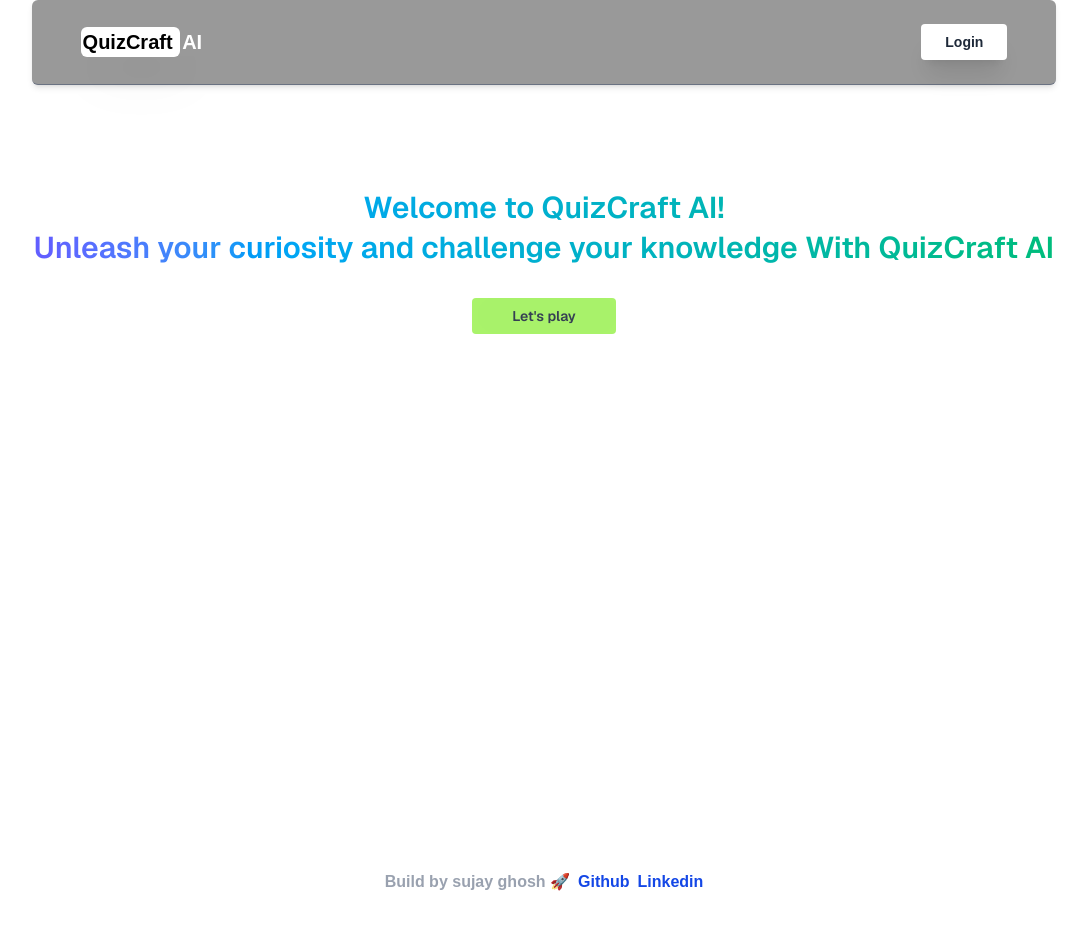
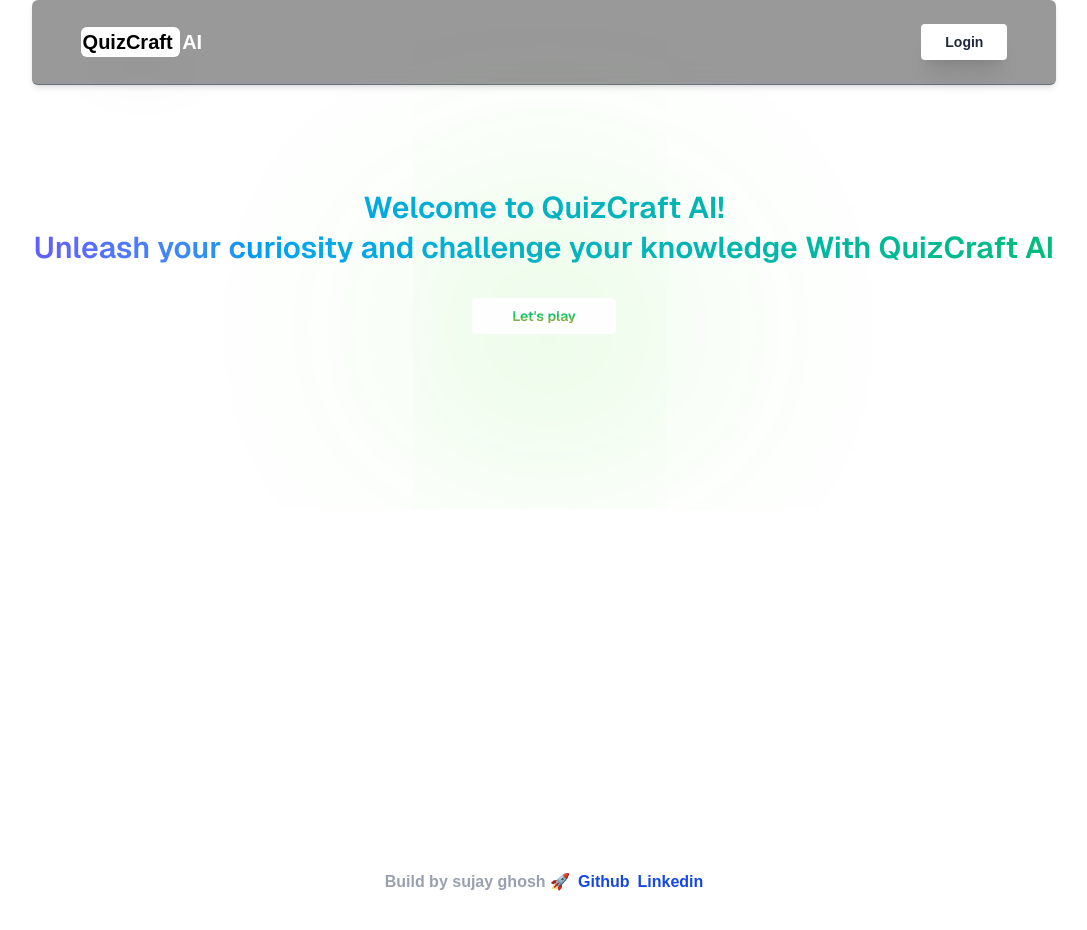
Before and after one commit to sujaycontributer/AI-Quiz-App, a Next.js app: page / in a window 1280 px wide. Shown: the top 930 px of the page, without its empty margins (96-1183 px from the left). Built offline with nearby package versions, Linux system fonts and the light colour scheme; no server answers.

Commit message:
CTA ui changed

```diff
--- a/app/components/FrontPage.tsx
+++ b/app/components/FrontPage.tsx
@@ -10,8 +10,8 @@ export default async function FrontPage(){
           </p>
 
           <Link  href={"/playground"} >
-          <button className="bg-[#A9F36A] relative font-semibold  text-sm  rounded-sm m-8 px-10 py-2 text-gray-700 hover:cursor-pointer hover:text-black">
-            <div className="absolute top-2  animate-ping bg-blue-500  h-[50%] w-[70px] rounded-full">
+          <button className="bg-gradient-to-b from-purple-500 via-green-500 to-red-500 z-20 text-transparent bg-clip-text shadow-[4px_12px_300px_20px_rgba(67,_230,_38,_0.67)]  relative font-semibold  text-sm  rounded-sm m-8 px-10 py-2 hover:cursor-pointer hover:text-white">
+            <div className="absolute top-2 animate-ping bg-blue-500  h-[50%] w-[70px] rounded-full">
             </div>
 
               Let's play
```
